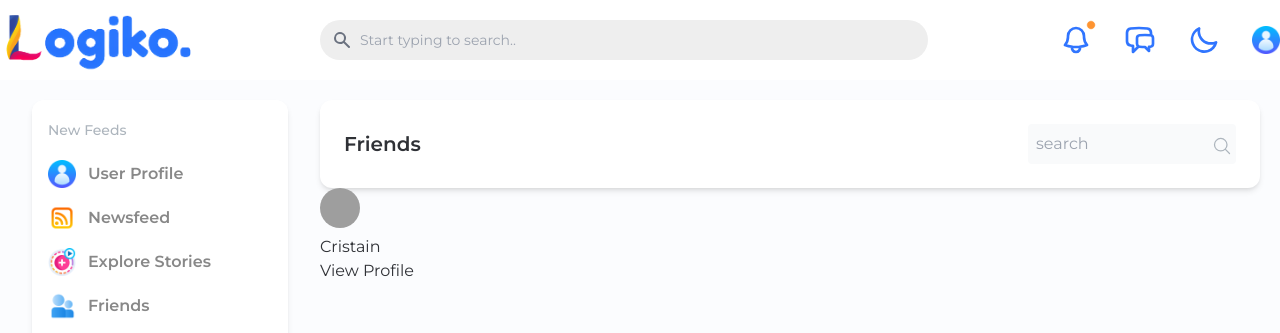
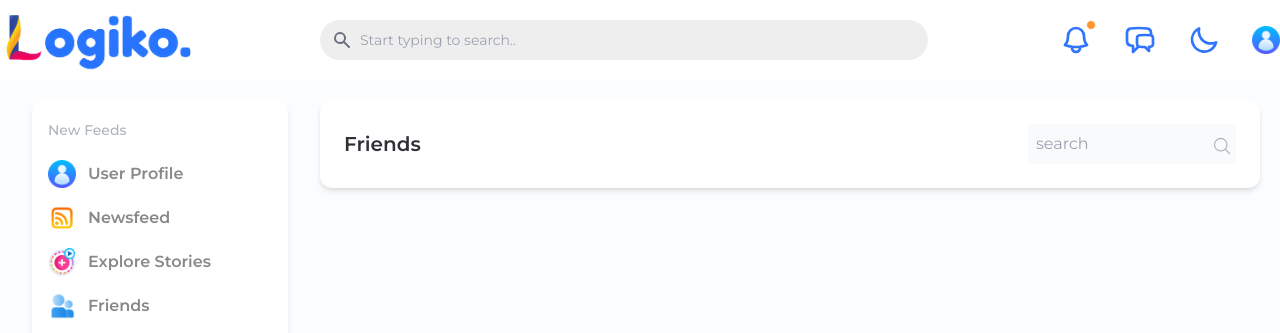
Before and after one commit to CrisTain333/logiko-frontend, a React (Create React App) app: page /friends in a window 1280 px wide. Shown: the top 333 px of the page. Built offline with nearby package versions, Linux system fonts and the light colour scheme; grey boxes are pictures that could not be loaded.

Commit message:
friends Card component added

```diff
--- a/src/Pages/Friends/Friends.jsx
+++ b/src/Pages/Friends/Friends.jsx
@@ -36,25 +36,7 @@ const Friends = () => {
           </div>
         </div>
 
-        {/* user Card */}
-        <div>
-          <div className="avatar">
-            <div className="w-10 rounded-full">
-              <img
-                src="https://i.ibb.co/bd90CTC/rsz-profile-pic-1.png"
-                alt=""
-              />
-            </div>
-          </div>
-
-          <div>
-            <p>Cristain</p>
-          </div>
-
-          <div>
-            <button>View Profile</button>
-          </div>
-        </div>
+        <div className="grid grid-cols-4 mt-10">{/* user Friend Card */}</div>
       </div>
     </div>
   );
--- /dev/null
+++ b/src/components/FriendsCard/FriendsCard.jsx
@@ -0,0 +1,25 @@
+import React from "react";
+
+const FriendsCard = () => {
+  return (
+    <div className="bg-base-200 rounded-xl shadow-md flex flex-col justify-center items-center ">
+      <div className="avatar">
+        <div className="w-20 rounded-full mt-3">
+          <img src="https://i.ibb.co/bd90CTC/rsz-profile-pic-1.png" alt="" />
+        </div>
+      </div>
+
+      <div className="py-2">
+        <p className="text-base-900 font-semibold">Cristain</p>
+      </div>
+
+      <div className="my-2">
+        <button className="py-2 px-3 rounded text-base-200 font-normal text-base bg-primary">
+          View Profile
+        </button>
+      </div>
+    </div>
+  );
+};
+
+export default FriendsCard;
```
